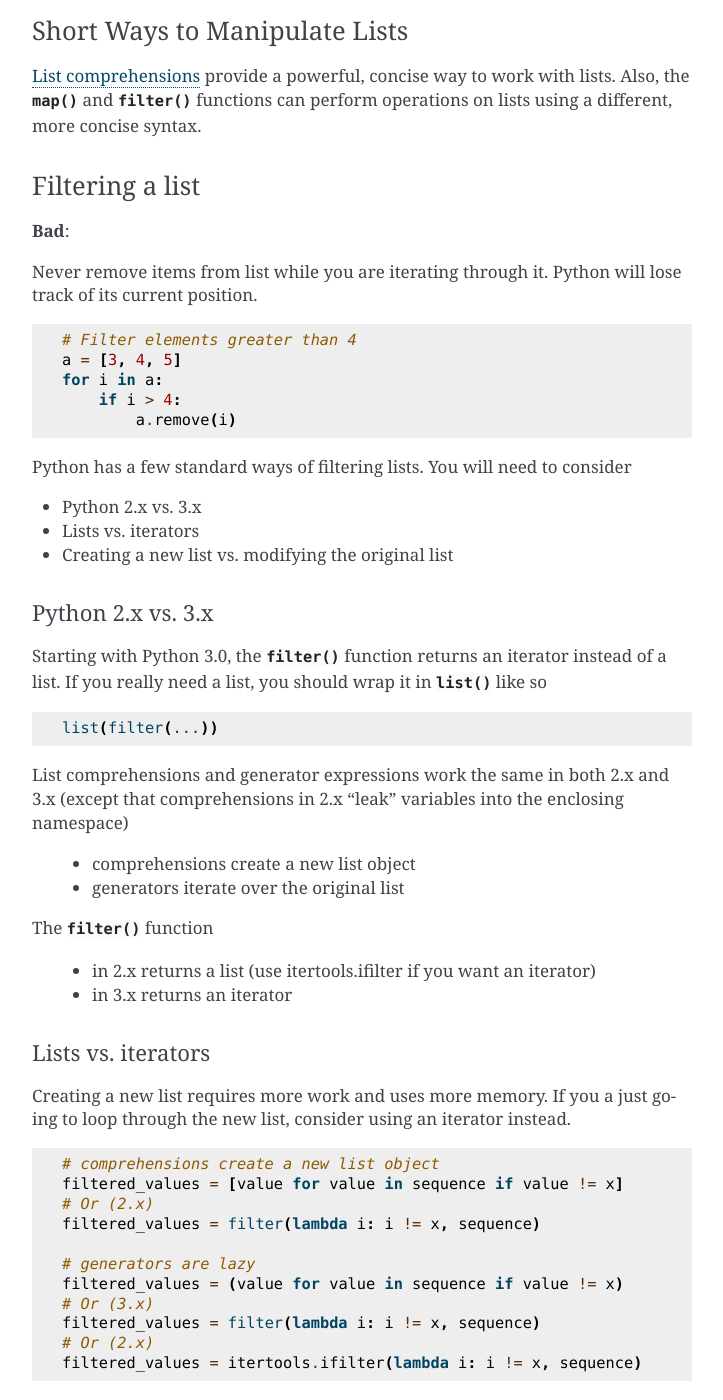
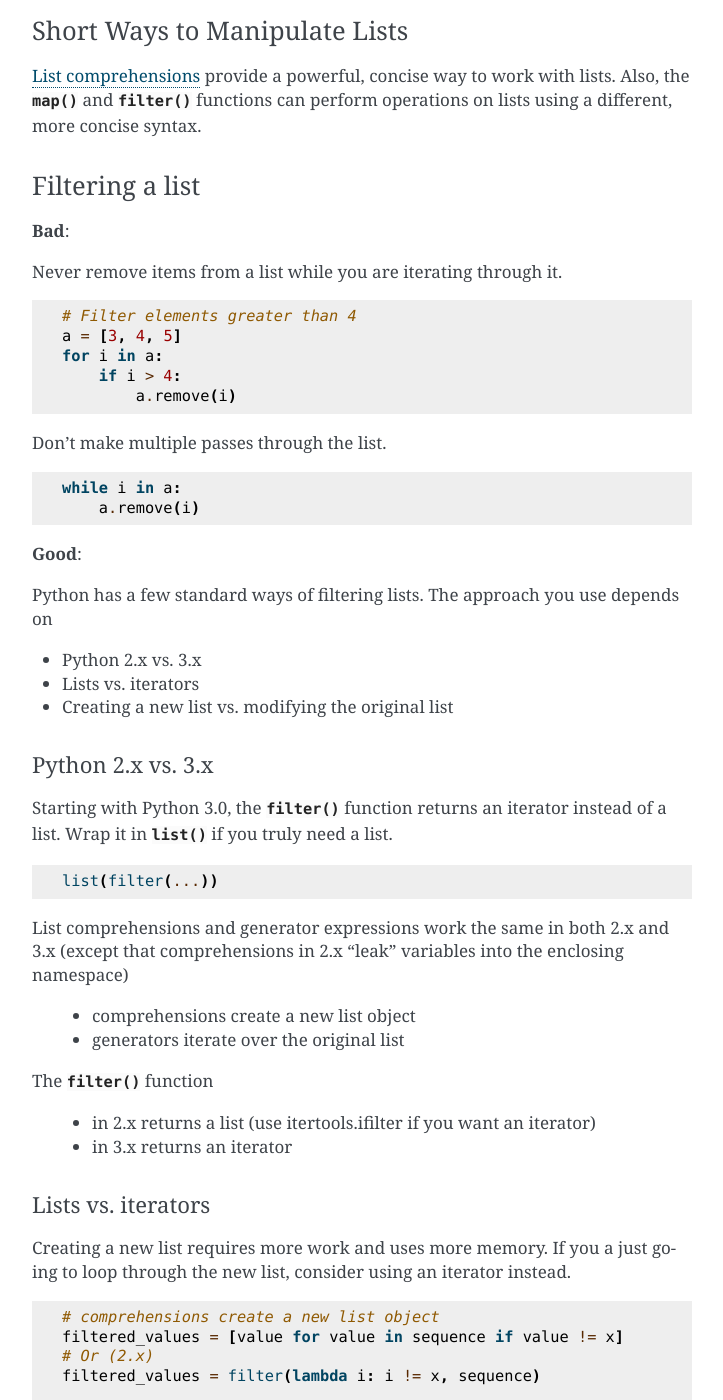
Before and after one commit to realpython/python-guide, a Sphinx documentation site: the page built from docs/writing/style.rst, in a window 1280 px wide and 1400 px high, scrolled down 11663 px. Shown: the whole window, without its empty margins (388-1111 px from the left). Built offline with Sphinx 7.4.7, drawn with Linux system fonts in a browser that asks for light colours; a script that is not in the unit is left out.

Commit message:
Cleaned up some wording

```diff
--- a/docs/writing/style.rst
+++ b/docs/writing/style.rst
@@ -586,8 +586,7 @@ Filtering a list
 
 **Bad**:
 
-Never remove items from list while you are iterating through it.
-Python will lose track of its current position.
+Never remove items from a list while you are iterating through it.
 
 .. code-block:: python
 
@@ -597,8 +596,17 @@ Python will lose track of its current position.
         if i > 4:
             a.remove(i)
 
+Don't make multiple passes through the list.
+
+.. code-block:: python
+
+    while i in a:
+        a.remove(i)
+
+**Good**:
+
 Python has a few standard ways of filtering lists.
-You will need to consider
+The approach you use depends on
 
 * Python 2.x vs. 3.x
 * Lists vs. iterators
@@ -608,7 +616,7 @@ Python 2.x vs. 3.x
 ::::::::::::::::::
 
 Starting with Python 3.0, the :py:func:`filter` function returns an iterator instead of a list.
-If you really need a list, you should wrap it in :py:func:`list` like so
+Wrap it in :py:func:`list` if you truly need a list.
 
 .. code-block:: python
 
```
